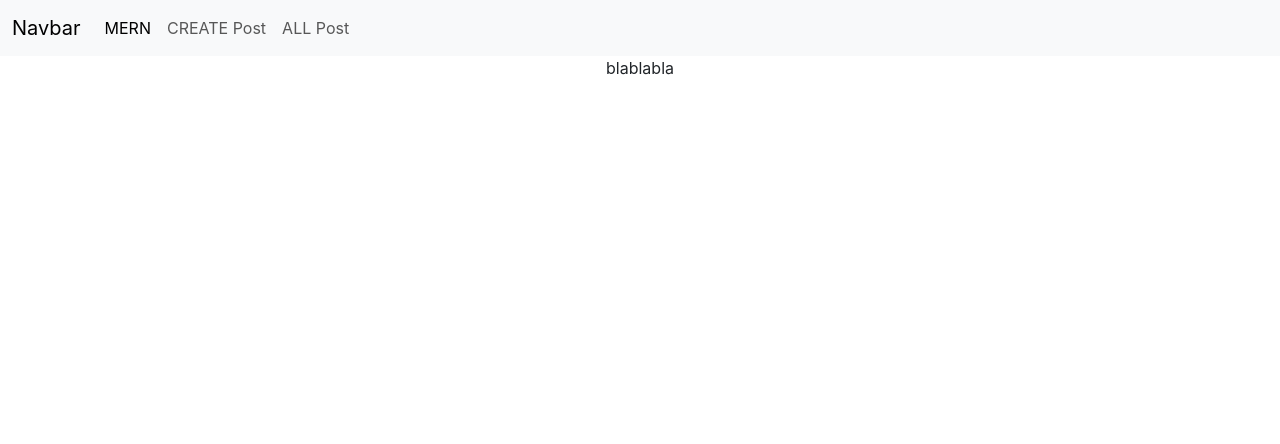
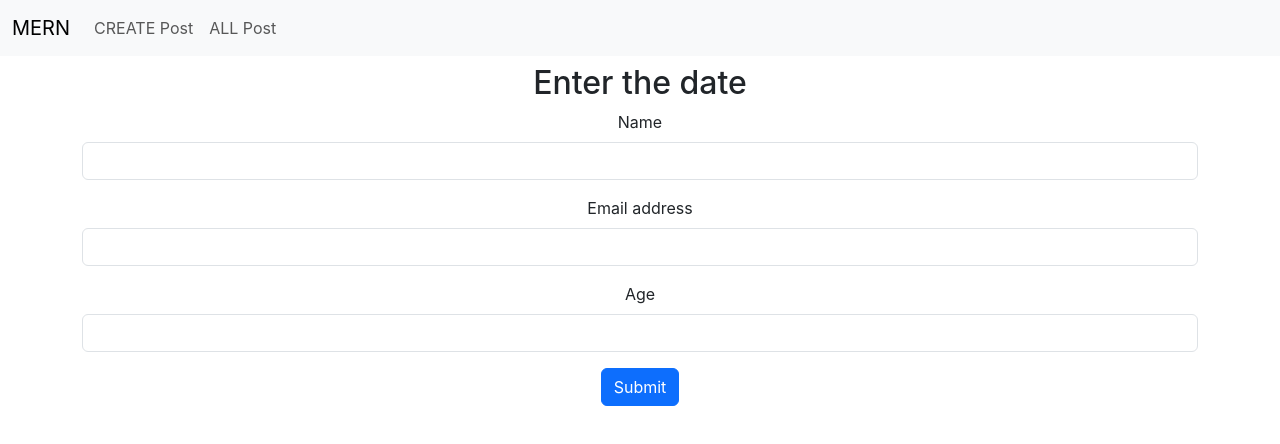
Before and after one commit to kaushikvishwakarma/MERN-App, a React (Create React App) app in the folder frontend/: page / in a window 1280 px wide. Shown: the top 444 px of the page. Built offline with nearby package versions, Linux system fonts and the light colour scheme.

Commit message:
created Read file and updated create file

```diff
--- a/frontend/src/components/Create.jsx
+++ b/frontend/src/components/Create.jsx
@@ -1,9 +1,68 @@
-import React from 'react'
+import React, { useState } from 'react'
+
+
 
 const Create = () => {
+  const [name, setName] = useState('');
+  const [email, setEmail] = useState('');
+  const [age, setAge] = useState();
+  const [error, setError] = useState("");
+
+  console.log(name, email, age);
+  const handleSubmit = async (e) => {
+    e.preventDefault();
+    const adduser = { name, email, age }
+    const response = await fetch("http://localhost:5000", {
+      method: 'POST',
+      body: JSON.stringify(adduser),
+      headers: {
+        'Content-Type': 'application/json'
+      }
+    })
+
+    const result = await response.json();
+    if (!response.ok) {
+      console.log(result.error);
+      setError(result.error);
+    }
+    if (response.ok) {
+      console.log(result);
+      setName('');
+      setEmail('');
+      setAge(0);
+      setError('');
+    }
+  };
+
   return (
-    <div>
-      blablabla
+    <div className='container my-2'>
+      {error && <div class="alert alert-danger">{error}</div>}
+      <h2 className='text-center'>Enter the date</h2>
+
+      <form>
+        <div className="mb-3">
+          <label className="form-label">Name</label>
+          <input type="text" className="form-control"
+            value={name}
+            onChange={(e) => setName(e.target.value)} />
+        </div>
+        <div className="mb-3">
+          <label className="form-label">Email address</label>
+          <input type="email" className="form-control" aria-describedby="emailHelp"
+            value={email}
+            onChange={(e) => setEmail(e.target.value)} />
+          {console.log(email)}
+        </div>
+        <div className="mb-3">
+          <label className="form-label">Age</label>
+          <input type="number" className="form-control"
+            value={age}
+            onChange={(e) => setAge(e.target.value)} />
+          {console.log(age)}
+        </div>
+
+        <button type="submit" className="btn btn-primary" onClick={handleSubmit}>Submit</button>
+      </form>
     </div>
   )
 }
--- a/frontend/src/components/Navbar.jsx
+++ b/frontend/src/components/Navbar.jsx
@@ -1,23 +1,20 @@
 import React from 'react'
-
+import { Link } from 'react-router-dom'
 const Navbar = () => {
     return (
         <nav className="navbar navbar-expand-lg bg-body-tertiary">
             <div className="container-fluid">
-                <a className="navbar-brand" href="#">Navbar</a>
+                <Link className="navbar-brand">MERN</Link>
                 <button className="navbar-toggler" type="button" data-bs-toggle="collapse" data-bs-target="#navbarNav" aria-controls="navbarNav" aria-expanded="false" aria-label="Toggle navigation">
                     <span className="navbar-toggler-icon"></span>
                 </button>
                 <div className="collapse navbar-collapse" id="navbarNav">
                     <ul className="navbar-nav">
                         <li className="nav-item">
-                            <a className="nav-link active" aria-current="page" href="#">MERN</a>
+                            <Link to="/" className="nav-link">CREATE Post</Link>
                         </li>
                         <li className="nav-item">
-                            <a className="nav-link" href="#">CREATE Post</a>
-                        </li>
-                        <li className="nav-item">
-                            <a className="nav-link" href="#">ALL Post</a>
+                            <Link to="/all" className="nav-link">ALL Post</Link>
                         </li>
 
                     </ul>
--- a/frontend/src/components/Read.jsx
+++ b/frontend/src/components/Read.jsx
@@ -0,0 +1,50 @@
+import React, { useState, useEffect } from 'react'
+
+const Read = () => {
+  const [data, setData] = useState([]);
+  const [error, setError] = useState();
+
+  async function getData() {
+    const response = await fetch("http://localhost:5000");
+    const result = await response.json();
+
+    if (!response.ok) {
+      console.log(result.error);
+      setError(result.error);
+    }
+    if (response.ok) {
+      setData(result);
+      setError();
+    }
+  }
+
+  useEffect(() => {
+    getData();
+  }, []);
+
+  console.log(data);
+
+  return (
+    <div className="container my-2">
+      {error && <div class="alert alert-danger"> {error} </div>}
+      <h2 className='text-center'>All Data</h2>
+      <div className="row">
+        {data.map((ele) => (<div key={ele._id} className='col-3'>
+            <div className="card">
+              <div className="card-body">
+                <h5 className="card-title">{ele.name}</h5>
+                <h6 className="card-subtitle mb-2 text-body-secondary">{ele.email}</h6>
+                <p className="text-muted">{ele.age}</p>
+                <span className="card-link">Delete</span>
+                <span className="card-link">Edit{" "}</span>
+              </div>
+            </div>
+          </div>
+      ))}
+
+      </div>
+    </div>
+  )
+}
+
+export default Read
--- a/frontend/src/components/Update.jsx
+++ b/frontend/src/components/Update.jsx
@@ -0,0 +1,11 @@
+import React from 'react'
+
+const Update = () => {
+  return (
+    <div>
+      Update
+    </div>
+  )
+}
+
+export default Update
```
Also changed, not shown: frontend/src/App.js (line endings or trailing spaces), 1 other file (tests, documents, lock files or other folders).
